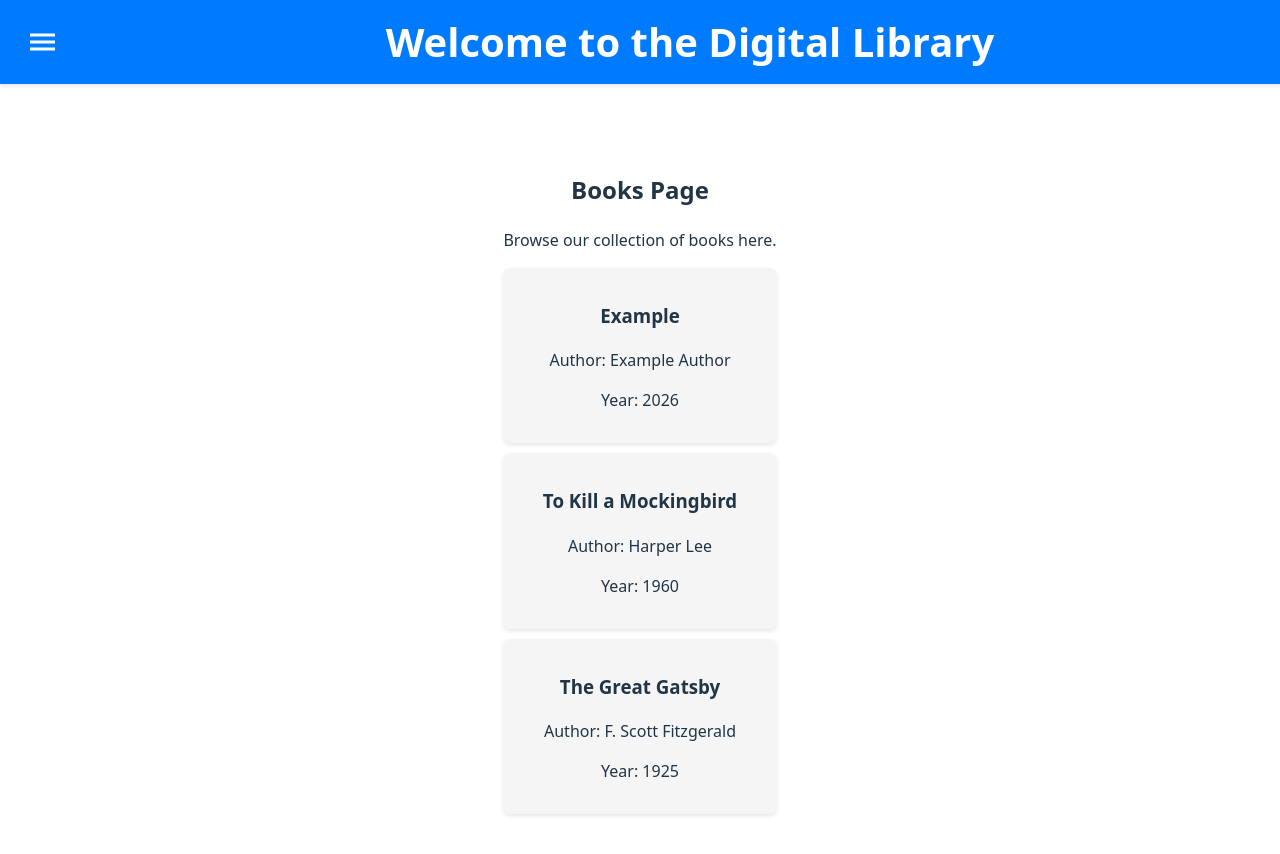
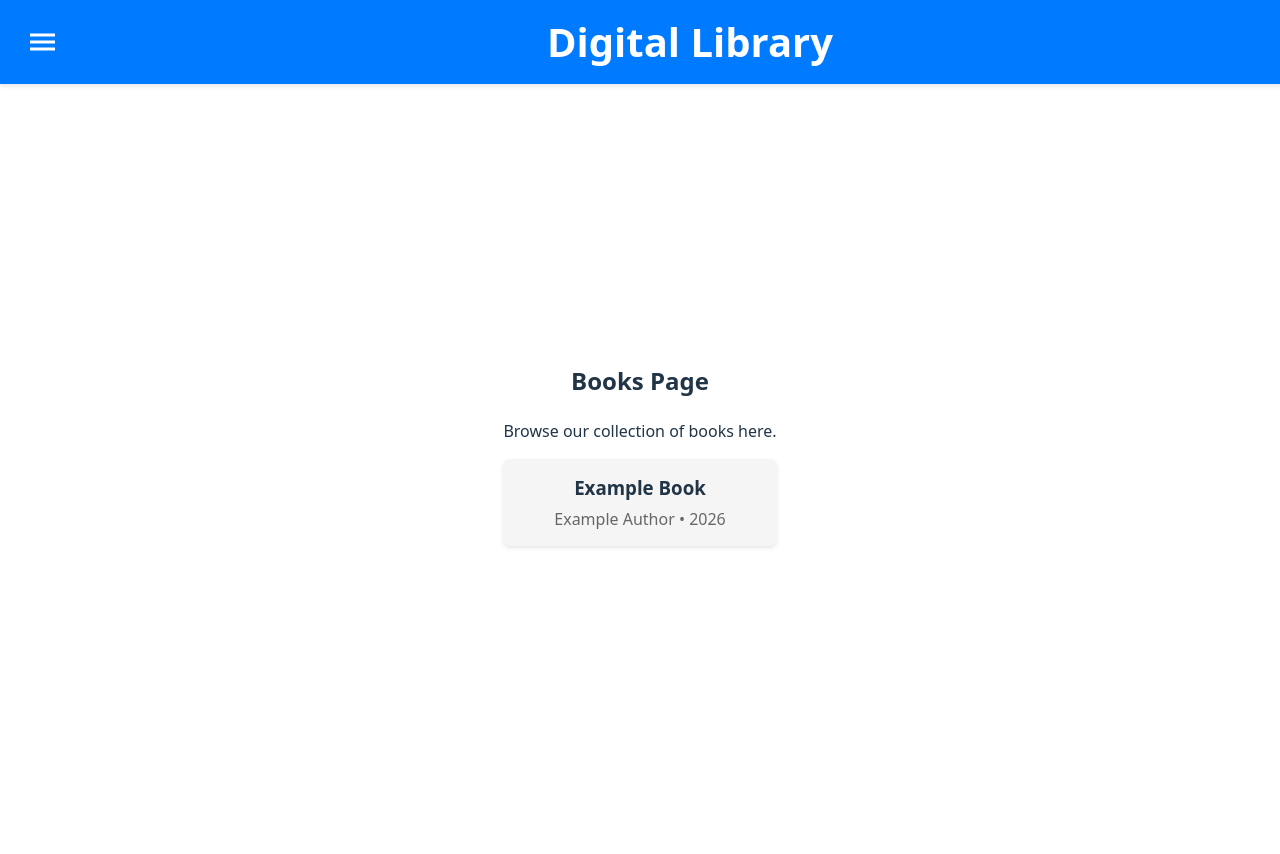
Before and after one commit to jershw43/Digital-Library, a React app in the folder frontend/: page /books in a window 1280 px wide. Shown: the top 854 px of the page. After the commit the page ends 800 px from the top, so only its background shows below. Built offline with nearby package versions, Linux system fonts and the light colour scheme; the HTML template or start-up script is replaced by a standard one.

Commit message:
Added the ability to click on book objects

```diff
--- a/frontend/src/App.jsx
+++ b/frontend/src/App.jsx
@@ -2,9 +2,9 @@ import { useState } from 'react'
 import { BrowserRouter as Router, Routes, Route, useNavigate } from 'react-router-dom'
 import './App.css'
 import BannerHeader from './components/BannerHeader'
-import Home from './pages/Home'
-import Books from './pages/Books'
-import About from './pages/About'
+import Home from './pages/home'
+import Books from './pages/books'
+import About from './pages/about'
 
 // Create a wrapper component to use the navigate hook
 function AppContent() {
@@ -19,7 +19,7 @@ function AppContent() {
   return (
     <>
       <BannerHeader
-        title="Welcome to the Digital Library"
+        title="Digital Library"
         menuItems={menuItems}
       />
       <Routes>
--- a/frontend/src/pages/books.jsx
+++ b/frontend/src/pages/books.jsx
@@ -1,14 +1,35 @@
 import React, { useState } from 'react';
 
 const Books = () => {
-  // Initialize an empty array for books
+  // Sample book data for testing
   const [books, setBooks] = useState([
-  { title: "Example", author: "Example Author", year: 2026 },
-  { title: "To Kill a Mockingbird", author: "Harper Lee", year: 1960 },
-  { title: "The Great Gatsby", author: "F. Scott Fitzgerald", year: 1925 }
-]);
+    {
+      id: 1,
+      title: "Example Book",
+      author: "Example Author",
+      year: 2026,
+      description: "An example book object to display in the library."
+    },
 
-  // Container styles
+  ]);
+
+  const [selectedBook, setSelectedBook] = useState(null);
+
+  const openModal = (book) => {
+    setSelectedBook(book);
+  };
+
+  const closeModal = () => {
+    setSelectedBook(null);
+  };
+
+  const addToLibrary = (book) => {
+    console.log('Adding to library:', book.title);
+    // Add your library logic here later
+    closeModal();
+  };
+
+  // Styles
   const containerStyle = {
     marginTop: '100px',
     padding: '20px',
@@ -27,6 +48,13 @@ const Books = () => {
     backgroundColor: '#f5f5f5',
     borderRadius: '8px',
     boxShadow: '0 2px 4px rgba(0, 0, 0, 0.1)',
+    cursor: 'pointer',
+    transition: 'transform 0.2s, box-shadow 0.2s',
+  };
+
+  const bookItemHoverStyle = {
+    transform: 'translateY(-2px)',
+    boxShadow: '0 4px 8px rgba(0, 0, 0, 0.15)',
   };
 
   const emptyStateStyle = {
@@ -36,6 +64,73 @@ const Books = () => {
     fontSize: '1.2rem',
   };
 
+  // Modal styles
+  const modalOverlayStyle = {
+    position: 'fixed',
+    top: 0,
+    left: 0,
+    right: 0,
+    bottom: 0,
+    backgroundColor: 'rgba(0, 0, 0, 0.5)',
+    display: 'flex',
+    justifyContent: 'center',
+    alignItems: 'center',
+    zIndex: 2000,
+  };
+
+  const modalContentStyle = {
+    backgroundColor: 'white',
+    padding: '30px',
+    borderRadius: '12px',
+    maxWidth: '600px',
+    width: '90%',
+    maxHeight: '80vh',
+    overflowY: 'auto',
+    boxShadow: '0 8px 16px rgba(0, 0, 0, 0.2)',
+  };
+
+  const modalHeaderStyle = {
+    marginTop: '0',
+    color: '#007bff',
+  };
+
+  const modalInfoStyle = {
+    color: '#666',
+    marginBottom: '15px',
+  };
+
+  const modalDescriptionStyle = {
+    lineHeight: '1.6',
+    marginBottom: '20px',
+  };
+
+  const buttonContainerStyle = {
+    display: 'flex',
+    gap: '10px',
+    justifyContent: 'flex-end',
+  };
+
+  const addButtonStyle = {
+    backgroundColor: '#007bff',
+    color: 'white',
+    border: 'none',
+    padding: '10px 20px',
+    borderRadius: '5px',
+    cursor: 'pointer',
+    fontSize: '1rem',
+    transition: 'background-color 0.2s',
+  };
+
+  const closeButtonStyle = {
+    backgroundColor: '#6c757d',
+    color: 'white',
+    border: 'none',
+    padding: '10px 20px',
+    borderRadius: '5px',
+    cursor: 'pointer',
+    fontSize: '1rem',
+    transition: 'background-color 0.2s',
+  };
 
   return (
     <div style={containerStyle}>
@@ -48,14 +143,64 @@ const Books = () => {
         </div>
       ) : (
         <ul style={listStyle}>
-          {books.map((book, index) => (
-            <li key={index} style={bookItemStyle}>
-              <h3>{book.title}</h3>
-              <p>Author: {book.author}</p>
-              <p>Year: {book.year}</p>
+          {books.map((book) => (
+            <li
+              key={book.id}
+              style={bookItemStyle}
+              onClick={() => openModal(book)}
+              onMouseEnter={(e) => {
+                e.currentTarget.style.transform = bookItemHoverStyle.transform;
+                e.currentTarget.style.boxShadow = bookItemHoverStyle.boxShadow;
+              }}
+              onMouseLeave={(e) => {
+                e.currentTarget.style.transform = 'translateY(0)';
+                e.currentTarget.style.boxShadow = bookItemStyle.boxShadow;
+              }}
+            >
+              <h3 style={{ margin: '0 0 5px 0' }}>{book.title}</h3>
+              <p style={{ margin: '0', color: '#666' }}>
+                {book.author} • {book.year}
+              </p>
             </li>
           ))}
         </ul>
+      )}
+
+      {/* Modal */}
+      {selectedBook && (
+        <div style={modalOverlayStyle} onClick={closeModal}>
+          <div style={modalContentStyle} onClick={(e) => e.stopPropagation()}>
+            <h2 style={modalHeaderStyle}>{selectedBook.title}</h2>
+            <p style={modalInfoStyle}>
+              <strong>Author:</strong> {selectedBook.author}
+            </p>
+            <p style={modalInfoStyle}>
+              <strong>Year:</strong> {selectedBook.year}
+            </p>
+            <div style={modalDescriptionStyle}>
+              <strong>Description:</strong>
+              <p>{selectedBook.description || 'No description available.'}</p>
+            </div>
+            <div style={buttonContainerStyle}>
+              <button
+                style={closeButtonStyle}
+                onClick={closeModal}
+                onMouseEnter={(e) => e.target.style.backgroundColor = '#5a6268'}
+                onMouseLeave={(e) => e.target.style.backgroundColor = '#6c757d'}
+              >
+                Close
+              </button>
+              <button
+                style={addButtonStyle}
+                onClick={() => addToLibrary(selectedBook)}
+                onMouseEnter={(e) => e.target.style.backgroundColor = '#0056b3'}
+                onMouseLeave={(e) => e.target.style.backgroundColor = '#007bff'}
+              >
+                Add to Library
+              </button>
+            </div>
+          </div>
+        </div>
       )}
     </div>
   );
```
